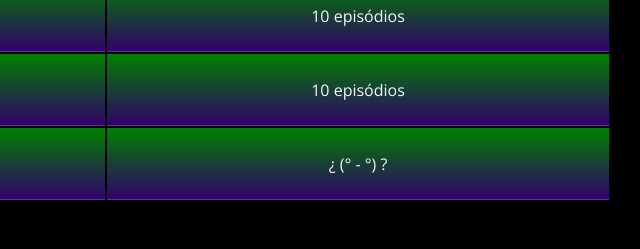
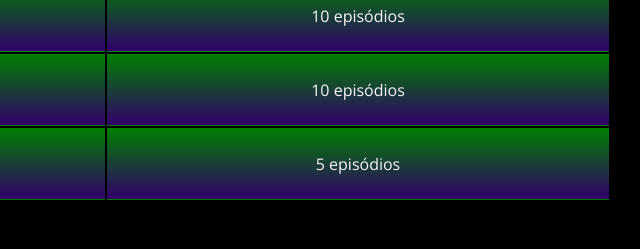
Before and after one commit to AnaLinsDev/rick-and-morty-javascript, a plain HTML site: page site/index.html in a window 1280 px wide. Shown: the part 920-1169 px from the top of the page, 534-1174 px from the left. Drawn offline with nearby package versions, Linux system fonts and the light colour scheme; no server answers.

Commit message:
Update index.html

```diff
--- a/site/index.html
+++ b/site/index.html
@@ -52,7 +52,7 @@
                 </tr>
                 <tr>
                         <td>Temporada 4</td>
-                        <td>¿  (° - °)  ?</td>
+                        <td>5 episódios</td>
                     </tr>
                 </tbody>
 
```
